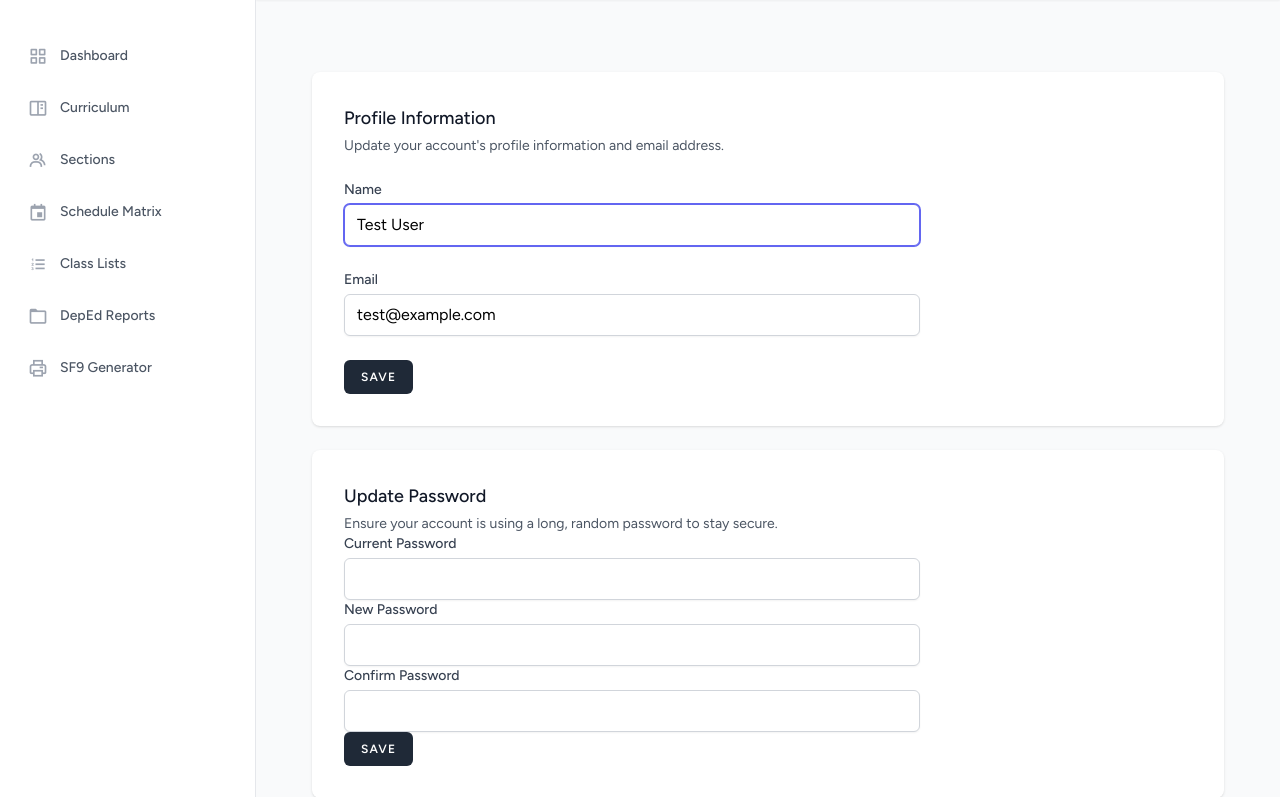
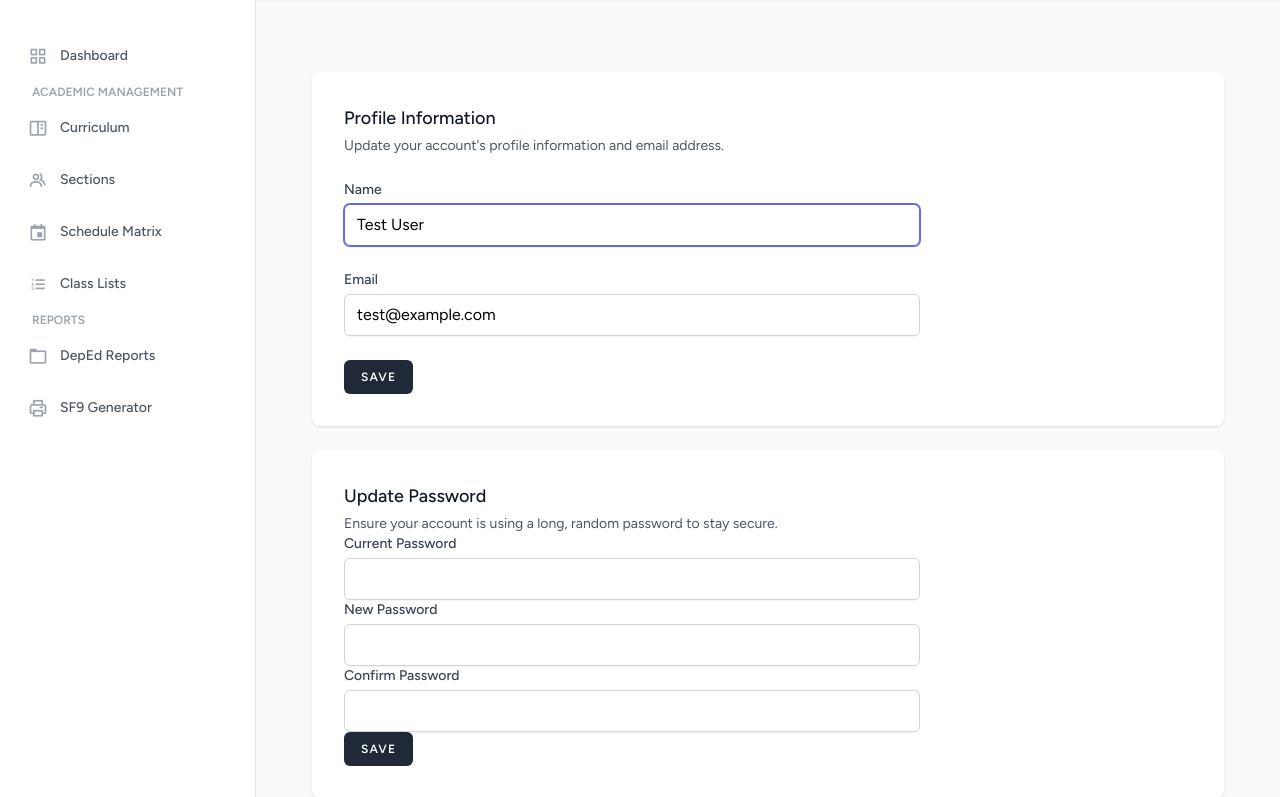
Before and after one commit to cy3nc3/marriott-connect, a Laravel app: page /profile in a window 1280 px wide. Shown: the part 64-861 px from the top of the page. Run offline with Laravel 12, Linux system fonts and the light colour scheme; a user stored in the database is signed in; data comes from the database, SQL or seed files in the repository; style sheets or scripts are compiled from the project's sources; some libraries are stand-ins or nearby versions.

Commit message:
Refactor sidebar navigation to use hierarchical grouping
Co-authored-by: cy3nc3 <104777469+cy3nc3@users.noreply.github.com>

```diff
--- a/resources/views/layouts/navigation.blade.php
+++ b/resources/views/layouts/navigation.blade.php
@@ -8,76 +8,89 @@
         @php
             $links = [];
 
-            // Define links based on role
+            // Define links based on role with headers
             switch ($role) {
                 case 'super_admin':
                     $links = [
-                        ['label' => 'Dashboard', 'route' => 'dashboards.super-admin', 'icon' => 'bx-grid-alt'],
-                        ['label' => 'School Year', 'route' => 'admin.school-year', 'icon' => 'bx-calendar'],
-                        ['label' => 'User Management', 'route' => 'users', 'icon' => 'bx-user'],
-                        ['label' => 'Settings', 'route' => 'admin.settings', 'icon' => 'bx-cog'],
+                        ['type' => 'link', 'label' => 'Dashboard', 'route' => 'dashboards.super-admin', 'icon' => 'bx-grid-alt'],
+                        ['type' => 'header', 'label' => 'SYSTEM MANAGEMENT'],
+                        ['type' => 'link', 'label' => 'School Year', 'route' => 'admin.school-year', 'icon' => 'bx-calendar'],
+                        ['type' => 'link', 'label' => 'User Management', 'route' => 'users', 'icon' => 'bx-user'],
+                        ['type' => 'link', 'label' => 'Settings', 'route' => 'admin.settings', 'icon' => 'bx-cog'],
                     ];
                     break;
                 case 'admin':
                     $links = [
-                        ['label' => 'Dashboard', 'route' => 'dashboards.admin', 'icon' => 'bx-grid-alt'],
-                        ['label' => 'Curriculum', 'route' => 'admin.curriculum', 'icon' => 'bx-book-content'],
-                        ['label' => 'Sections', 'route' => 'admin.sections', 'icon' => 'bx-group'],
-                        ['label' => 'Schedule Matrix', 'route' => 'admin.schedule', 'icon' => 'bx-calendar-event'],
-                        ['label' => 'Class Lists', 'route' => 'admin.reports.classlist', 'icon' => 'bx-list-ol'],
-                        ['label' => 'DepEd Reports', 'route' => 'admin.reports.deped', 'icon' => 'bx-folder'],
-                        ['label' => 'SF9 Generator', 'route' => 'admin.reports.sf9', 'icon' => 'bx-printer'],
+                        ['type' => 'link', 'label' => 'Dashboard', 'route' => 'dashboards.admin', 'icon' => 'bx-grid-alt'],
+                        ['type' => 'header', 'label' => 'ACADEMIC MANAGEMENT'],
+                        ['type' => 'link', 'label' => 'Curriculum', 'route' => 'admin.curriculum', 'icon' => 'bx-book-content'],
+                        ['type' => 'link', 'label' => 'Sections', 'route' => 'admin.sections', 'icon' => 'bx-group'],
+                        ['type' => 'link', 'label' => 'Schedule Matrix', 'route' => 'admin.schedule', 'icon' => 'bx-calendar-event'],
+                        ['type' => 'link', 'label' => 'Class Lists', 'route' => 'admin.reports.classlist', 'icon' => 'bx-list-ol'],
+                        ['type' => 'header', 'label' => 'REPORTS'],
+                        ['type' => 'link', 'label' => 'DepEd Reports', 'route' => 'admin.reports.deped', 'icon' => 'bx-folder'],
+                        ['type' => 'link', 'label' => 'SF9 Generator', 'route' => 'admin.reports.sf9', 'icon' => 'bx-printer'],
                     ];
                     break;
                 case 'registrar':
                     $links = [
-                        ['label' => 'Dashboard', 'route' => 'dashboards.registrar', 'icon' => 'bx-grid-alt'],
-                        ['label' => 'Student Directory', 'route' => 'registrar.students', 'icon' => 'bx-user-pin'],
-                        ['label' => 'Enrollment', 'route' => 'registrar.enrollment', 'icon' => 'bx-id-card'],
-                        ['label' => 'Permanent Records', 'route' => 'registrar.permanent-record', 'icon' => 'bx-folder-open'],
-                        ['label' => 'Promotion', 'route' => 'registrar.promotion', 'icon' => 'bx-up-arrow-circle'],
-                        ['label' => 'Remedial/Summer', 'route' => 'registrar.remedial', 'icon' => 'bx-first-aid'],
-                        ['label' => 'Dropping/Transfer', 'route' => 'registrar.dropping', 'icon' => 'bx-user-minus'],
+                        ['type' => 'link', 'label' => 'Dashboard', 'route' => 'dashboards.registrar', 'icon' => 'bx-grid-alt'],
+                        ['type' => 'header', 'label' => 'RECORDS & ENROLLMENT'],
+                        ['type' => 'link', 'label' => 'Student Directory', 'route' => 'registrar.students', 'icon' => 'bx-user-pin'],
+                        ['type' => 'link', 'label' => 'Enrollment', 'route' => 'registrar.enrollment', 'icon' => 'bx-id-card'],
+                        ['type' => 'link', 'label' => 'Permanent Records', 'route' => 'registrar.permanent-record', 'icon' => 'bx-folder-open'],
+                        ['type' => 'header', 'label' => 'PROCESSING'],
+                        ['type' => 'link', 'label' => 'Promotion', 'route' => 'registrar.promotion', 'icon' => 'bx-up-arrow-circle'],
+                        ['type' => 'link', 'label' => 'Remedial/Summer', 'route' => 'registrar.remedial', 'icon' => 'bx-first-aid'],
+                        ['type' => 'link', 'label' => 'Dropping/Transfer', 'route' => 'registrar.dropping', 'icon' => 'bx-user-minus'],
                     ];
                     break;
                 case 'finance':
                     $links = [
-                        ['label' => 'Dashboard', 'route' => 'dashboards.finance', 'icon' => 'bx-grid-alt'],
-                        ['label' => 'Student Accounts', 'route' => 'finance.ledger', 'icon' => 'bx-wallet'],
-                        ['label' => 'Cashier Panel', 'route' => 'finance.pos', 'icon' => 'bx-cart'],
-                        ['label' => 'Inventory', 'route' => 'finance.inventory', 'icon' => 'bx-box'],
-                        ['label' => 'History', 'route' => 'finance.history', 'icon' => 'bx-history'],
-                        ['label' => 'Discounts', 'route' => 'finance.discounts', 'icon' => 'bx-gift'],
-                        ['label' => 'Fee Setup', 'route' => 'finance.fees', 'icon' => 'bx-money'],
-                        ['label' => 'Daily Report', 'route' => 'finance.remittance', 'icon' => 'bx-printer'],
+                        ['type' => 'link', 'label' => 'Dashboard', 'route' => 'dashboards.finance', 'icon' => 'bx-grid-alt'],
+                        ['type' => 'header', 'label' => 'CASHIERING'],
+                        ['type' => 'link', 'label' => 'Student Accounts', 'route' => 'finance.ledger', 'icon' => 'bx-wallet'],
+                        ['type' => 'link', 'label' => 'Cashier Panel', 'route' => 'finance.pos', 'icon' => 'bx-cart'],
+                        ['type' => 'header', 'label' => 'CONFIGURATION'],
+                        ['type' => 'link', 'label' => 'Inventory', 'route' => 'finance.inventory', 'icon' => 'bx-box'],
+                        ['type' => 'link', 'label' => 'History', 'route' => 'finance.history', 'icon' => 'bx-history'],
+                        ['type' => 'link', 'label' => 'Discounts', 'route' => 'finance.discounts', 'icon' => 'bx-gift'],
+                        ['type' => 'link', 'label' => 'Fee Setup', 'route' => 'finance.fees', 'icon' => 'bx-money'],
+                        ['type' => 'link', 'label' => 'Daily Report', 'route' => 'finance.remittance', 'icon' => 'bx-printer'],
                     ];
                     break;
                 case 'teacher':
                     $links = [
-                        ['label' => 'Dashboard', 'route' => 'dashboards.teacher', 'icon' => 'bx-grid-alt'],
-                        ['label' => 'Grading Sheet', 'route' => 'teacher.grading', 'icon' => 'bx-edit'],
-                        ['label' => 'Advisory Board', 'route' => 'teacher.advisory', 'icon' => 'bx-chalkboard'],
+                        ['type' => 'link', 'label' => 'Dashboard', 'route' => 'dashboards.teacher', 'icon' => 'bx-grid-alt'],
+                        ['type' => 'header', 'label' => 'ACADEMIC TASKS'],
+                        ['type' => 'link', 'label' => 'Grading Sheet', 'route' => 'teacher.grading', 'icon' => 'bx-edit'],
+                        ['type' => 'link', 'label' => 'Advisory Board', 'route' => 'teacher.advisory', 'icon' => 'bx-chalkboard'],
                     ];
                     break;
                 case 'student':
                     $links = [
-                        ['label' => 'My Dashboard', 'route' => 'dashboards.student', 'icon' => 'bx-grid-alt'],
-                        ['label' => 'My Schedule', 'route' => 'student.schedule', 'icon' => 'bx-time'],
-                        ['label' => 'Report Card', 'route' => 'student.grades', 'icon' => 'bx-file'],
+                        ['type' => 'link', 'label' => 'My Dashboard', 'route' => 'dashboards.student', 'icon' => 'bx-grid-alt'],
+                        ['type' => 'header', 'label' => 'ACADEMICS'],
+                        ['type' => 'link', 'label' => 'My Schedule', 'route' => 'student.schedule', 'icon' => 'bx-time'],
+                        ['type' => 'link', 'label' => 'Report Card', 'route' => 'student.grades', 'icon' => 'bx-file'],
                     ];
                     break;
                 case 'parent':
                     $links = [
-                        ['label' => 'Parent Portal', 'route' => 'dashboards.parent', 'icon' => 'bx-home'],
-                        ['label' => 'Schedule', 'route' => 'parent.schedule', 'icon' => 'bx-calendar'],
-                        ['label' => 'Report Card', 'route' => 'parent.grades', 'icon' => 'bx-file'],
-                        ['label' => 'Statement of Account', 'route' => 'parent.billing', 'icon' => 'bx-money'],
+                        ['type' => 'link', 'label' => 'Parent Portal', 'route' => 'dashboards.parent', 'icon' => 'bx-home'],
+                        ['type' => 'header', 'label' => 'STUDENT INFO'],
+                        ['type' => 'link', 'label' => 'Schedule', 'route' => 'parent.schedule', 'icon' => 'bx-calendar'],
+                        ['type' => 'link', 'label' => 'Report Card', 'route' => 'parent.grades', 'icon' => 'bx-file'],
+                        ['type' => 'link', 'label' => 'Statement of Account', 'route' => 'parent.billing', 'icon' => 'bx-money'],
                     ];
                     break;
             }
         @endphp
 
         @foreach($links as $link)
+            @if($link['type'] === 'header')
+                <span class="text-xs font-semibold text-gray-400 uppercase mt-4 mb-2 block px-4">{{ $link['label'] }}</span>
+            @else
                 @php
                     $isActive = $link['route'] !== '#' && request()->routeIs($link['route']);
                     $iconColor = $isActive ? 'text-indigo-500' : 'text-gray-400 group-hover:text-gray-500';
@@ -94,6 +107,7 @@
                     @endif
                     {{ $link['label'] }}
                 </a>
+            @endif
         @endforeach
     </nav>
 
```
Lines whose indentation alone changed are shown as unchanged.
